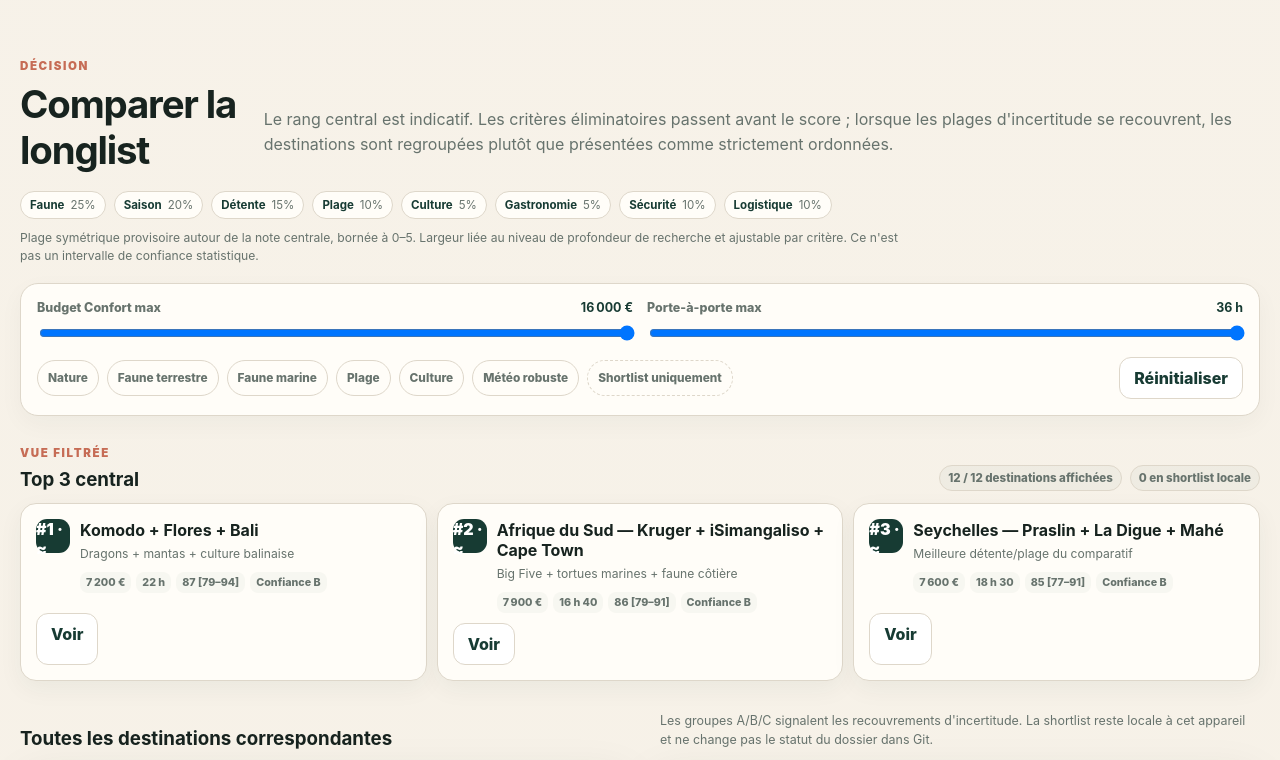
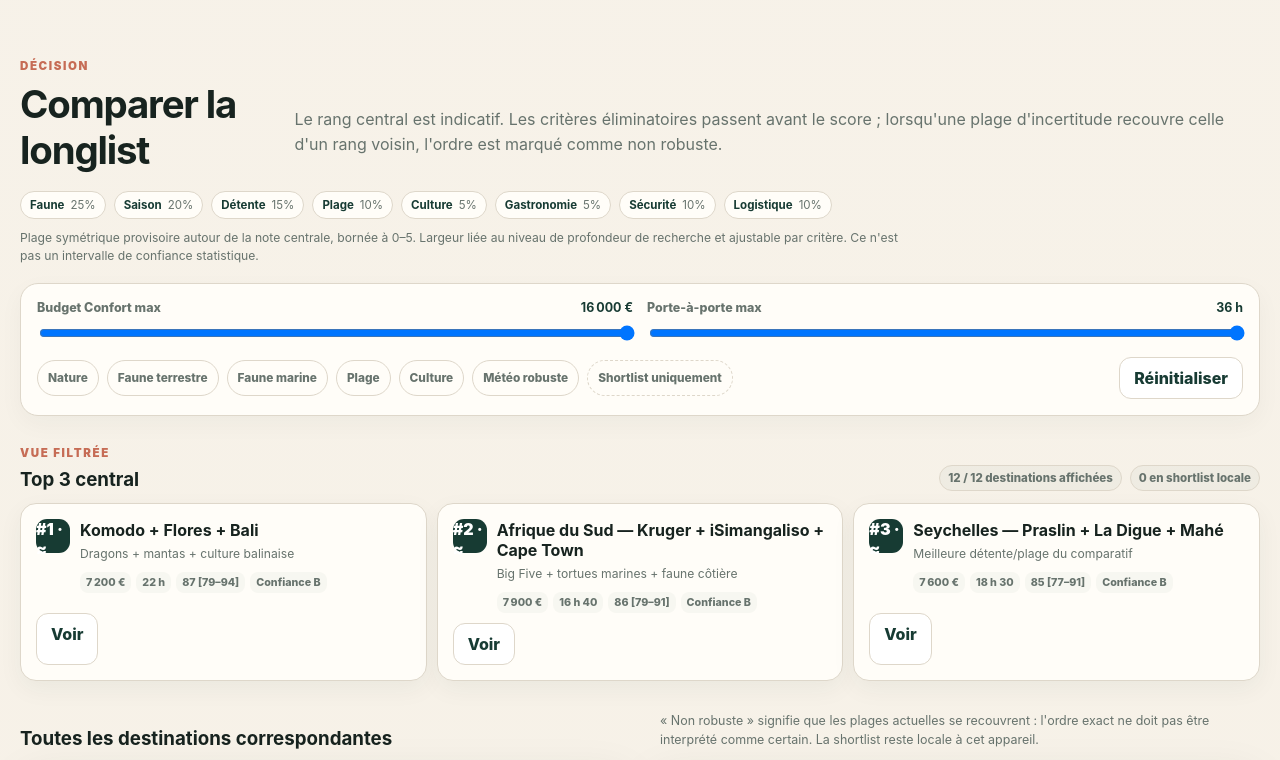
Before and after one commit to Alanb3110/atlas-voyage, a website with bundled scripts: page index.html in a window 1280 px wide. Shown: the part 464-1224 px from the top of the page. Built offline with nearby package versions, Linux system fonts and the light colour scheme; grey boxes are pictures that could not be loaded.

Commit message:
Clarify central rank robustness wording

```diff
--- a/index.html
+++ b/index.html
@@ -64,7 +64,7 @@
     <section id="destinationCompareSection" class="destination-compare-section">
       <div class="section-head">
         <div><p class="eyebrow">Décision</p><h2>Comparer la longlist</h2></div>
-        <p class="muted">Le rang central est indicatif. Les critères éliminatoires passent avant le score ; lorsque les plages d'incertitude se recouvrent, les destinations sont regroupées plutôt que présentées comme strictement ordonnées.</p>
+        <p class="muted">Le rang central est indicatif. Les critères éliminatoires passent avant le score ; lorsqu'une plage d'incertitude recouvre celle d'un rang voisin, l'ordre est marqué comme non robuste.</p>
       </div>
       <div id="destinationWeights" class="destination-weight-list" aria-label="Pondérations du comparateur destinations"></div>
       <p id="destinationCompareMethod" class="destination-method"></p>
@@ -76,7 +76,7 @@
       </div>
       <div id="destinationTop3" class="destination-top3"></div>
 
-      <div class="destination-all-head"><h3>Toutes les destinations correspondantes</h3><p class="muted">Les groupes A/B/C signalent les recouvrements d'incertitude. La shortlist reste locale à cet appareil et ne change pas le statut du dossier dans Git.</p></div>
+      <div class="destination-all-head"><h3>Toutes les destinations correspondantes</h3><p class="muted">« Non robuste » signifie que les plages actuelles se recouvrent : l'ordre exact ne doit pas être interprété comme certain. La shortlist reste locale à cet appareil.</p></div>
       <div id="destinationCompareGrid" class="destination-compare-grid"></div>
       <p id="destinationCompareTrace" class="destination-compare-trace"></p>
     </section>
```
